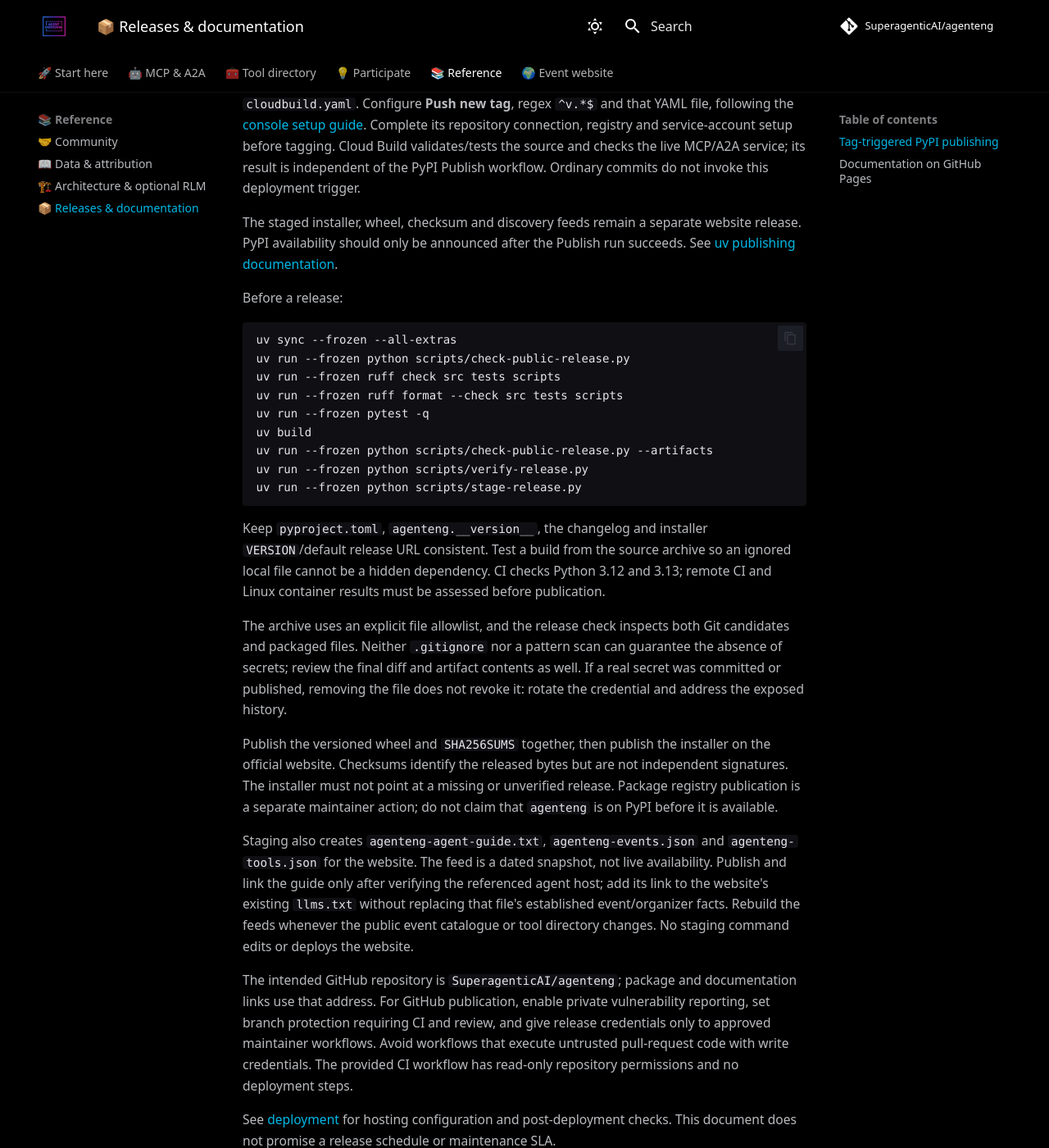
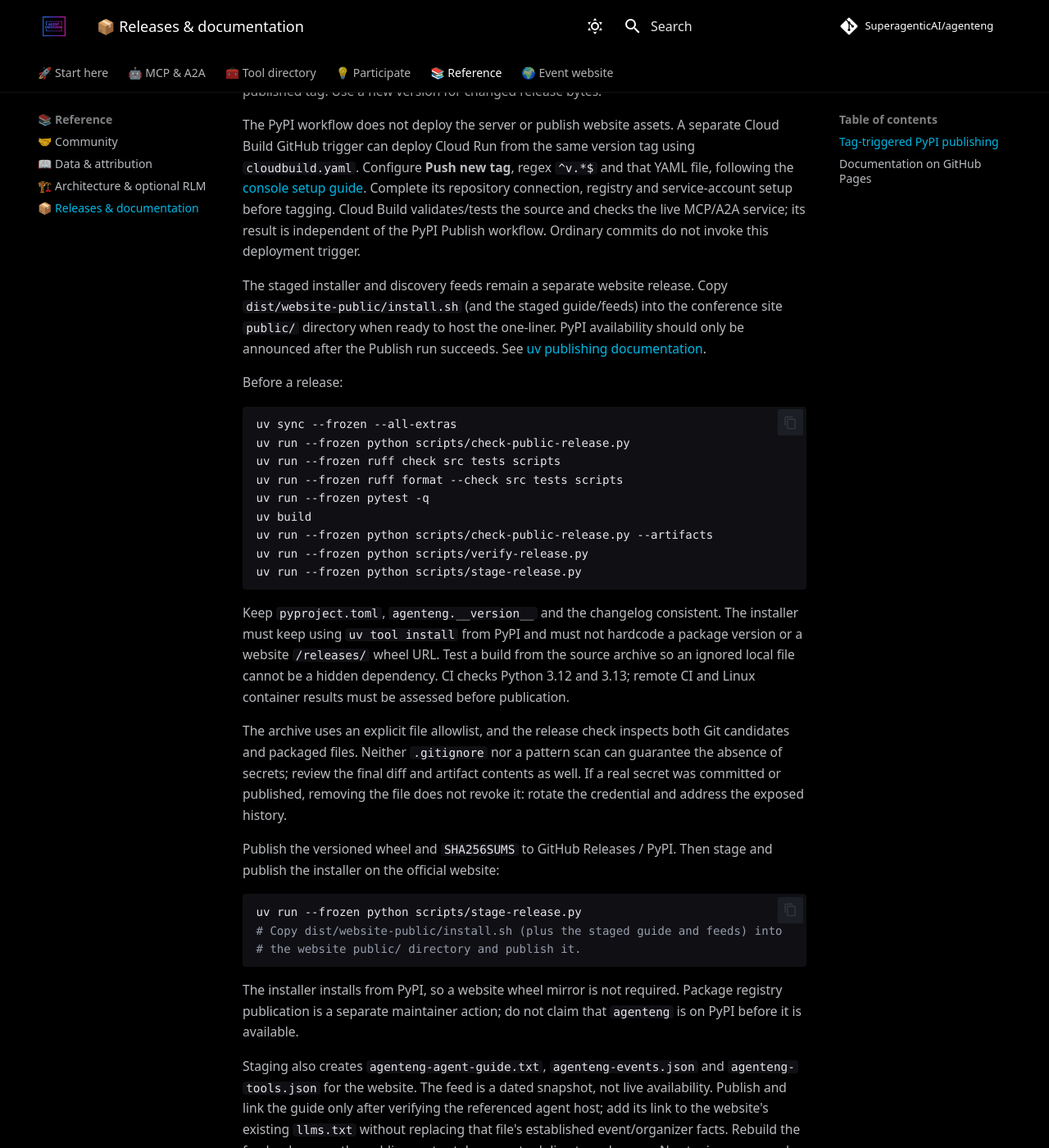
Before and after one commit to SuperagenticAI/agenteng, an MkDocs documentation site: the page built from docs/RELEASING.md, in a window 1280 px wide and 1400 px high, scrolled down 1290 px. Shown: the whole window at 82% size. Built offline with MkDocs 1.6.1 and Material for MkDocs 9.7.7, drawn with Linux system fonts in a browser that asks for light colours; comment, search, counter and statistics services are not loaded; some of the changed text lies outside the part shown.

Commit message:
Add SuperQode-style branded AgentEng installer from PyPI
Replace the website wheel+checksum installer with a polished one-liner
that installs the latest agenteng[server] from PyPI via uv tool install
(with uv bootstrap and a pip virtualenv fallback). Rebrand the TTY UI
for Agent Engineering cyan/violet/magenta, and point next steps at
discover, events, connect, and the hosted A2A/MCP endpoints.

````diff
--- a/docs/RELEASING.md
+++ b/docs/RELEASING.md
@@ -1,6 +1,6 @@
 # 📦 Releases and documentation
 
-Release artifacts should contain only public source, documentation, event data and tool-directory metadata. Keep credentials, private notes, proposals, local environments and generated files out of Git. The installer source is versioned at `src/agenteng/data/install.sh`; generated release files live under ignored `dist/`.
+Release artifacts should contain only public source, documentation, event data and tool-directory metadata. Keep credentials, private notes, proposals, local environments and generated files out of Git. The installer source is versioned at `src/agenteng/data/install.sh` and always installs the latest AgentEng from PyPI (no hardcoded package version, no website wheel mirror). Generated release files live under ignored `dist/`.
 
 ## Tag-triggered PyPI publishing
 
@@ -20,9 +20,10 @@
 project. Never put the token in source, logs or an issue. This workflow uses token
 authentication, not PyPI Trusted Publishing/OIDC.
 
-Before tagging, update `pyproject.toml`, `src/agenteng/__init__.py`, the project
-version in `uv.lock`, installer `VERSION` and its default versioned release URL.
-Update the changelog and release-facing documentation. Check locally:
+Before tagging, update `pyproject.toml`, `src/agenteng/__init__.py` and the project
+version in `uv.lock`. The installer stays version-free and always pulls the latest
+PyPI release (override with `AGENTENG_VERSION` at install time). Update the changelog
+and release-facing documentation. Check locally:
 
 ```sh
 uv run --frozen python scripts/check-release-metadata.py --tag v0.0.3
@@ -57,9 +58,10 @@
 its result is independent of the PyPI Publish workflow. Ordinary commits do not
 invoke this deployment trigger.
 
-The staged
-installer, wheel, checksum and discovery feeds remain a separate website release.
-PyPI availability should only be announced after the Publish run succeeds. See
+The staged installer and discovery feeds remain a separate website release.
+Copy `dist/website-public/install.sh` (and the staged guide/feeds) into the
+conference site `public/` directory when ready to host the one-liner. PyPI
+availability should only be announced after the Publish run succeeds. See
 [uv publishing documentation](https://docs.astral.sh/uv/guides/package/).
 
 Before a release:
@@ -76,13 +78,33 @@
 uv run --frozen python scripts/stage-release.py
 ```
 
-Keep `pyproject.toml`, `agenteng.__version__`, the changelog and installer `VERSION`/default release URL consistent. Test a build from the source archive so an ignored local file cannot be a hidden dependency. CI checks Python 3.12 and 3.13; remote CI and Linux container results must be assessed before publication.
+Keep `pyproject.toml`, `agenteng.__version__` and the changelog consistent. The
+installer must keep using `uv tool install` from PyPI and must not hardcode a
+package version or a website `/releases/` wheel URL. Test a build from the source
+archive so an ignored local file cannot be a hidden dependency. CI checks Python
+3.12 and 3.13; remote CI and Linux container results must be assessed before publication.
 
 The archive uses an explicit file allowlist, and the release check inspects both Git candidates and packaged files. Neither `.gitignore` nor a pattern scan can guarantee the absence of secrets; review the final diff and artifact contents as well. If a real secret was committed or published, removing the file does not revoke it: rotate the credential and address the exposed history.
 
-Publish the versioned wheel and `SHA256SUMS` together, then publish the installer on the official website. Checksums identify the released bytes but are not independent signatures. The installer must not point at a missing or unverified release. Package registry publication is a separate maintainer action; do not claim that `agenteng` is on PyPI before it is available.
+Publish the versioned wheel and `SHA256SUMS` to GitHub Releases / PyPI. Then stage
+and publish the installer on the official website:
 
-Staging also creates `agenteng-agent-guide.txt`, `agenteng-events.json` and `agenteng-tools.json` for the website. The feed is a dated snapshot, not live availability. Publish and link the guide only after verifying the referenced agent host; add its link to the website's existing `llms.txt` without replacing that file's established event/organizer facts. Rebuild the feeds whenever the public event catalogue or tool directory changes. No staging command edits or deploys the website.
+```sh
+uv run --frozen python scripts/stage-release.py
+# Copy dist/website-public/install.sh (plus the staged guide and feeds) into
+# the website public/ directory and publish it.
+```
+
+The installer installs from PyPI, so a website wheel mirror is not required.
+Package registry publication is a separate maintainer action; do not claim that
+`agenteng` is on PyPI before it is available.
+
+Staging also creates `agenteng-agent-guide.txt`, `agenteng-events.json` and
+`agenteng-tools.json` for the website. The feed is a dated snapshot, not live
+availability. Publish and link the guide only after verifying the referenced agent
+host; add its link to the website's existing `llms.txt` without replacing that
+file's established event/organizer facts. Rebuild the feeds whenever the public
+event catalogue or tool directory changes. No staging command edits or deploys the website.
 
 The intended GitHub repository is `SuperagenticAI/agenteng`; package and documentation links use that address. For GitHub publication, enable private vulnerability reporting, set branch protection requiring CI and review, and give release credentials only to approved maintainer workflows. Avoid workflows that execute untrusted pull-request code with write credentials. The provided CI workflow has read-only repository permissions and no deployment steps.
 
````
Also changed, not shown: README.md (+24 -10 lines), deploy/README.md (+10 -4 lines), docs/index.md (+9 -6 lines), 5 other files.
